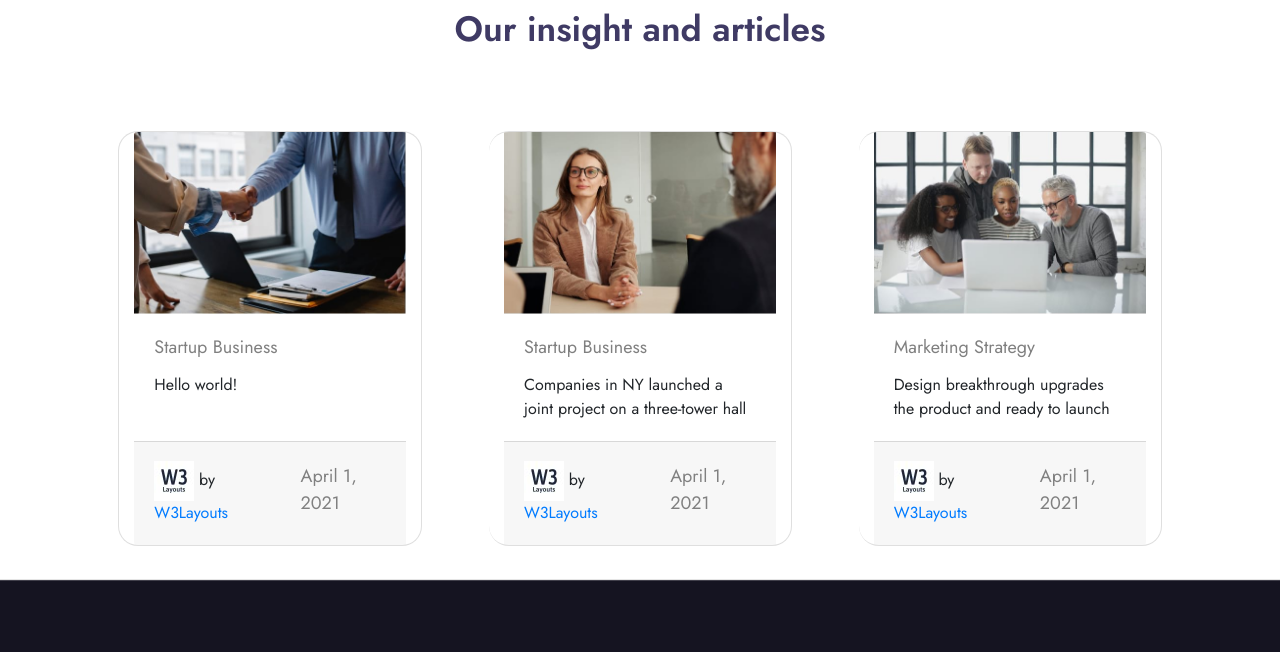
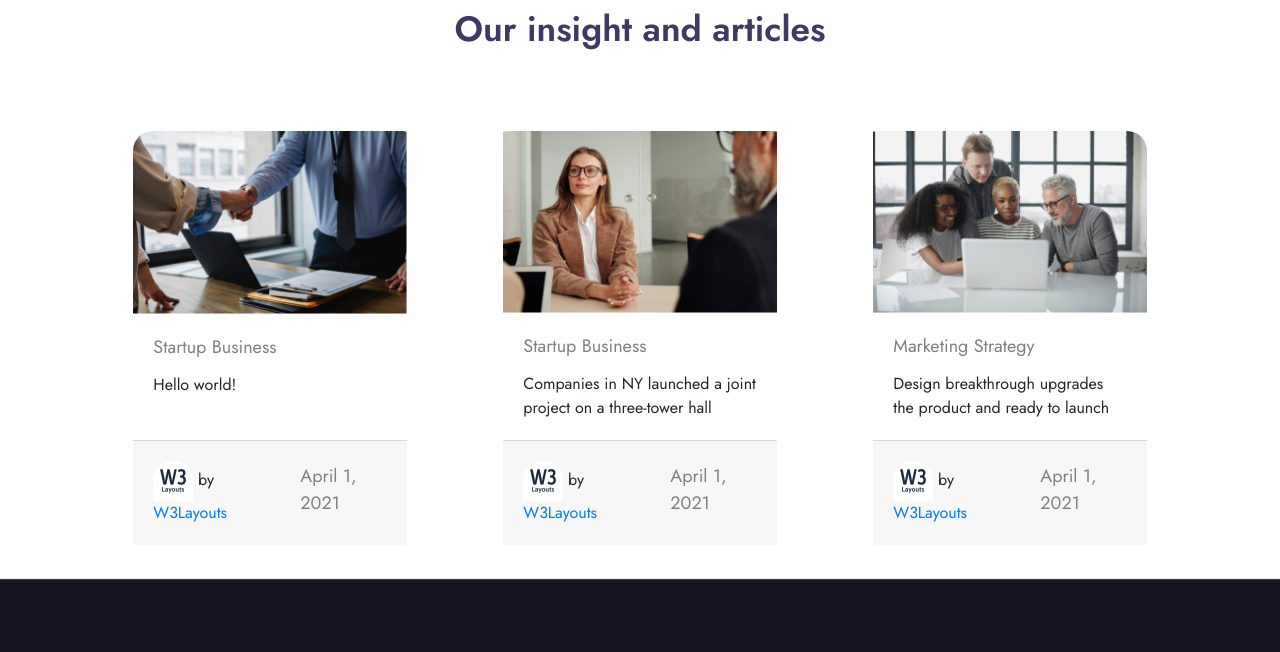
Before and after one commit to PhamSonUIT/Capstone1, a plain HTML site: page index.html in a window 1280 px wide. Shown: the part 1540-2192 px from the top of the page. Drawn offline with nearby package versions, Linux system fonts and the light colour scheme.

Commit message:
chỉnh sửa blog

```diff
--- a/style.css
+++ b/style.css
@@ -165,6 +165,14 @@ ul li {
     margin: 3%;
     border-radius: 20px;
     overflow: hidden;
+    border: none;
+    box-shadow: #7e7d7d
+}
+
+.blog .card-group .card img {
+    border-top-left-radius: 20px;
+    border-top-right-radius: 20px;
+    overflow: hidden;
 }
 
 .card-footer {
```
